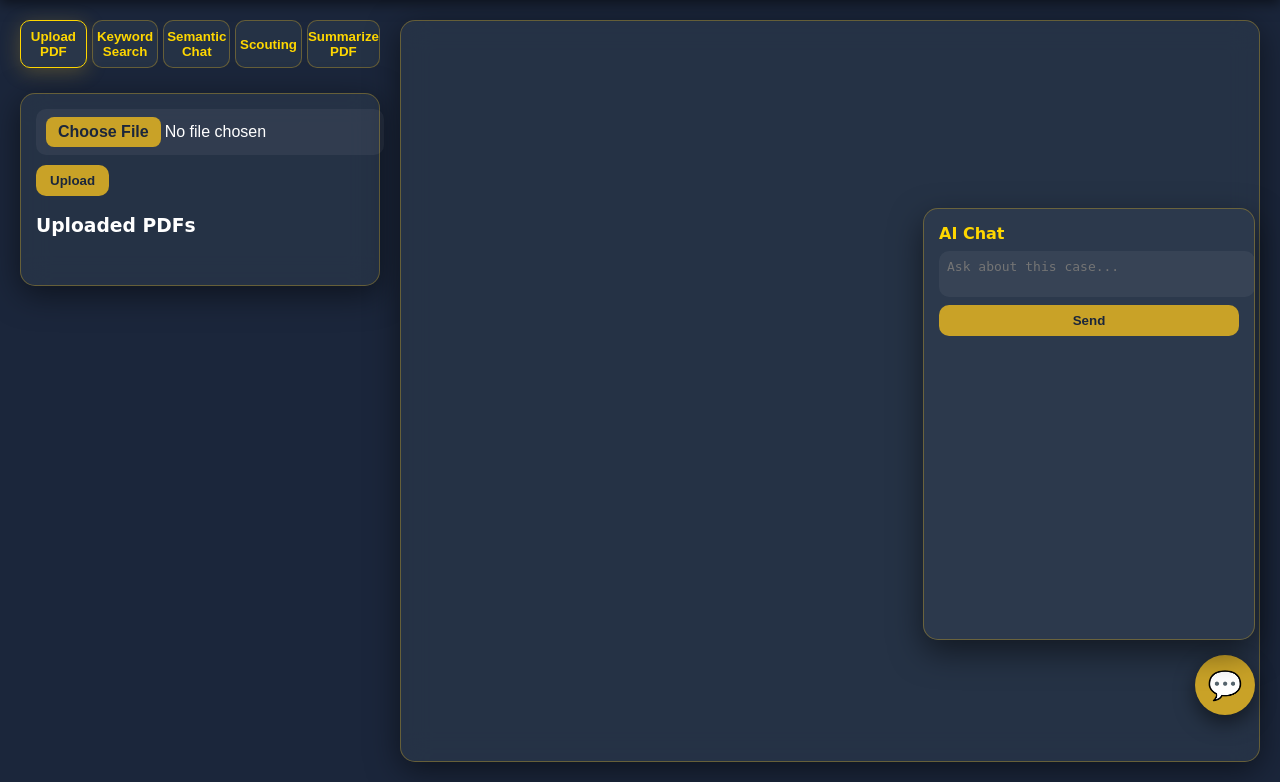
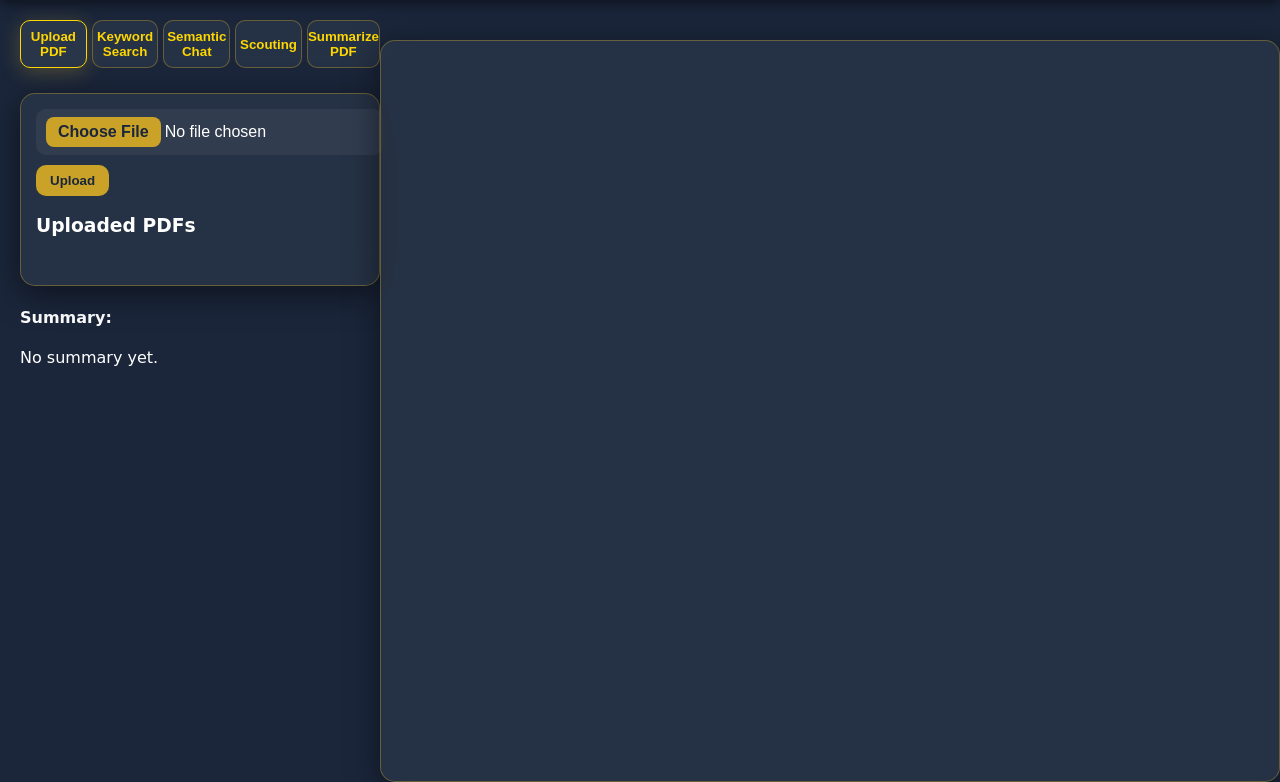
Before and after one commit to aaditya13052005/lexinsight, a Flask app: page /case/1 in a window 1280 px wide. Shown: the part 60-842 px from the top of the page. Run offline with Flask 3, Linux system fonts and the light colour scheme; the visitor is signed in with stand-in values (Sample User, id 1); data that the repository does not hold is empty; some libraries are stand-ins or nearby versions.

Commit message:
Update case.html

```diff
--- a/templates/case.html
+++ b/templates/case.html
@@ -74,13 +74,7 @@
                 <ul id="scout-results"></ul>
             </div>
 
-            <!-- SUMMARIZE PDF -->
-            <div class="pane" id="summarize">
-                <h3>Legal PDF Summarization</h3>
-                <form id="summarize-form" enctype="multipart/form-data">
-                    <input type="file" name="pdf" accept="application/pdf" required>
-                    <button type="submit">Generate Summary</button>
-                </form>
+
 
                 <h4>Summary:</h4>
                 <div id="summary-result" class="summary-box">No summary yet.</div>
@@ -95,14 +89,7 @@
     </div>
 </div>
 
-<!-- FLOATING AI CHAT ICON -->
-<div id="ai-chat-icon">💬</div>
-<div id="ai-chat-box" class="hidden">
-    <h4>AI Chat</h4>
-    <textarea id="ai-input" placeholder="Ask about this case..."></textarea>
-    <button id="ai-send-btn">Send</button>
-    <div id="ai-response"></div>
-</div>
+
 
 <input type="hidden" id="case-id" value="{{ case_id }}">
 
```
